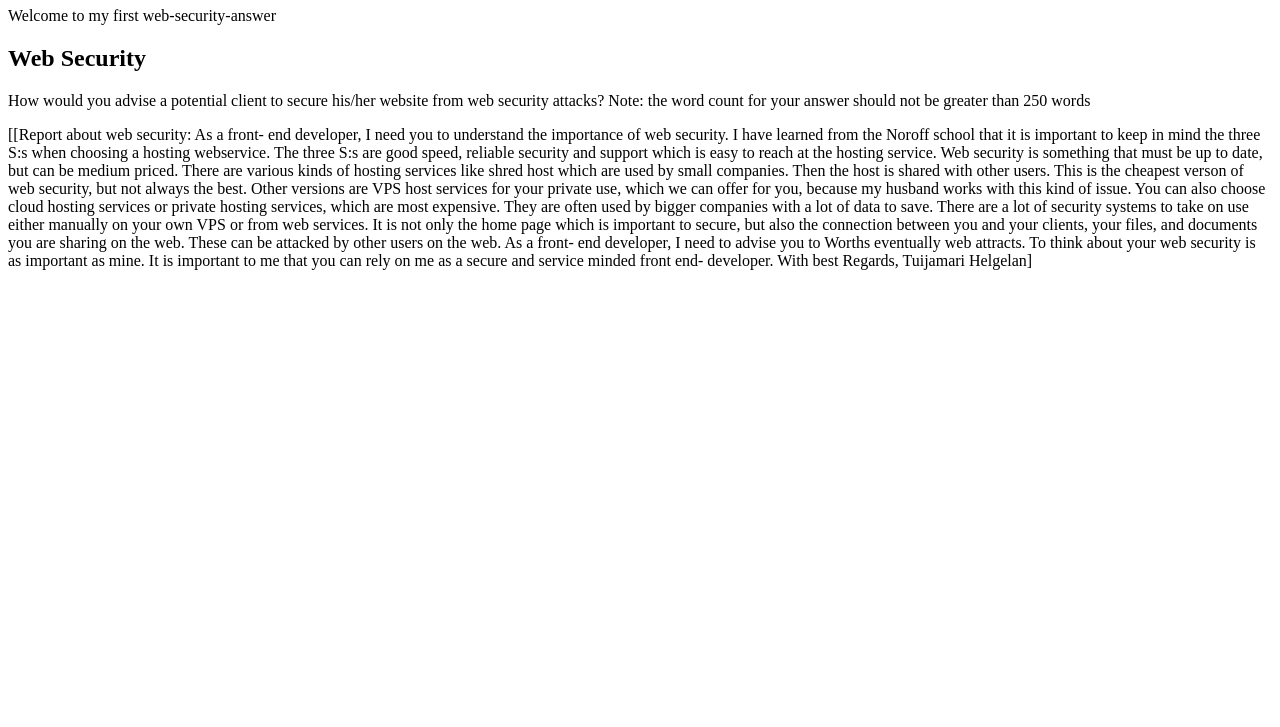
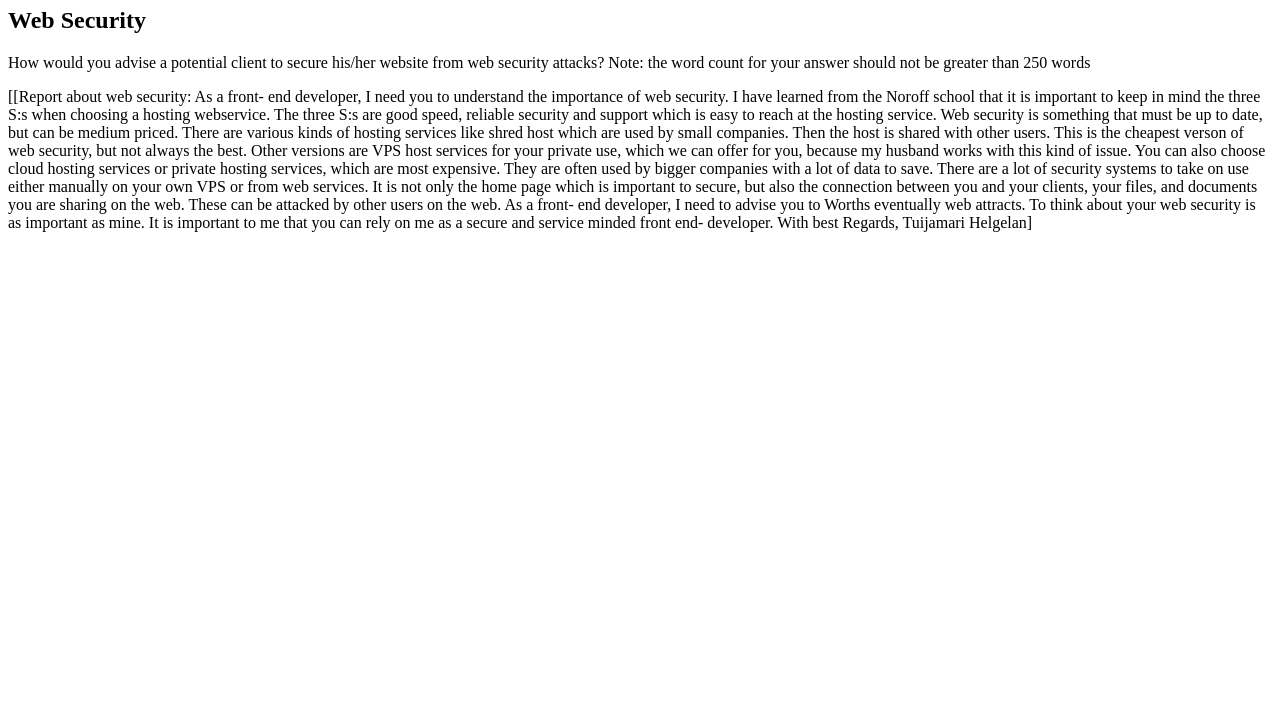
Before and after one commit to Tuijamari/WCT-CA-Tuijamari, a plain HTML site: page index.html in a window 1280 px wide. Shown: the part 73-800 px from the top of the page. Drawn offline with Linux system fonts and the light colour scheme.

Commit message:
create to home page

```diff
--- a/index.html
+++ b/index.html
@@ -1,11 +1,11 @@
 <!DOCTYPE html>
 <html>
   <head>
-    <title>My first website</title>
+    <title>WCT_CA</title>
   </head>
   <body>
     <h1>2022-10-09_WCT_CA_Tuijamari Helgeland_</h1>
-    <p>Welcome to my first web-security-answer</p>
+    <p></p>
     <h2>Web Security</h2>
     <p id="web-security-question">How would you advise a potential client to secure his/her website from web security attacks? Note: the word count for your answer should not be greater than 250 words</p>
     <p id="web-security-answer">[[Report about web security:
```
